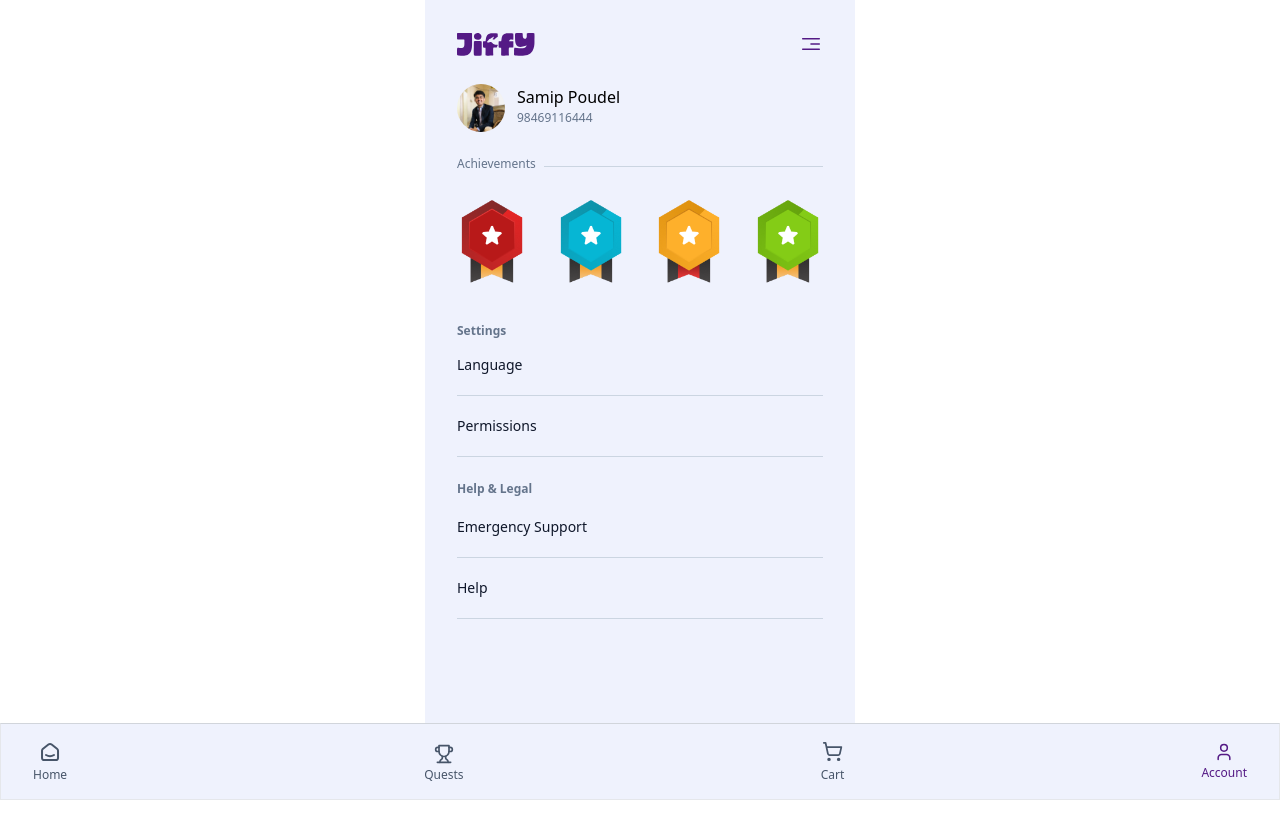
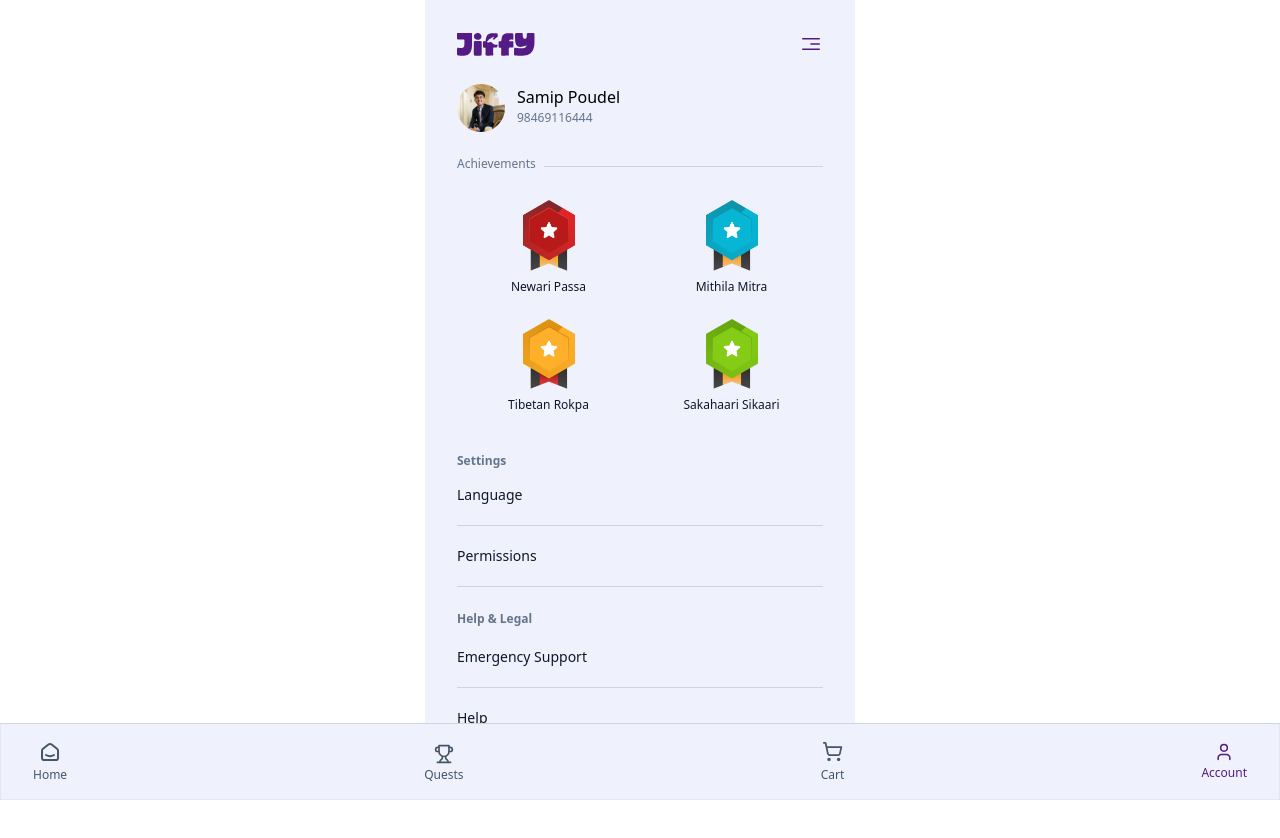
Before and after one commit to Niraj436/jiffy, a Next.js app in the folder frontend/: page /profile in a window 1280 px wide. Shown: the top 838 px of the page. Before the commit the page ends 800 px from the top, so only its background shows below. Built offline with nearby package versions, Linux system fonts and the light colour scheme.

Commit message:
feat: fix seeder and update profile page

```diff
--- a/frontend/src/app/layout.js
+++ b/frontend/src/app/layout.js
@@ -1,7 +1,7 @@
 import './globals.css';
 import { Inter } from 'next/font/google';
 
-const inter = Inter({ subsets: ['latin'] });
+const inter = Inter({ subsets: ['latin'], weights: [400, 500, 600, 700, 900] });
 
 export const metadata = {
   title: 'Jiffy - Food Delivery Service',
--- a/frontend/src/app/profile/page.jsx
+++ b/frontend/src/app/profile/page.jsx
@@ -5,14 +5,14 @@ import React from 'react';
 
 const Profile = () => {
   let bagdes = [
-    '/images/newari_pasa.png',
-    '/images/mithila_mitra.png',
-    '/images/tibetan_rokpa.png',
-    '/images/sakahaari_sikaari.png',
+    { name: 'Newari Passa', image: '/images/newari_pasa.png' },
+    { name: 'Mithila Mitra', image: '/images/mithila_mitra.png' },
+    { name: 'Tibetan Rokpa', image: '/images/tibetan_rokpa.png' },
+    { name: 'Sakahaari Sikaari', image: '/images/sakahaari_sikaari.png' },
   ];
   return (
     <>
-      <div className='bg-background max-w-[430px] mx-auto min-h-[calc(100vh-77px)]'>
+      <div className='bg-background max-w-[430px] mx-auto min-h-[calc(100vh)]'>
         <Container>
           <Header />
           <div className='mt-4 flex items-center gap-x-3 py-3'>
@@ -36,9 +36,17 @@ const Profile = () => {
             </h1>
             <div className='w-full bg-slate-300 h-[1px]'></div>
           </div>
-          <div className='flex items-center justify-between py-3'>
+          <div className='grid grid-cols-2 gap-y-6 py-3'>
             {bagdes.map((badge, index) => (
-              <img key={index} src={badge} alt='badge' className='w-[70px]' />
+              <div
+                className='flex flex-col items-center justify-center'
+                key={index}
+              >
+                <img src={badge.image} alt='badge' className='w-[60px]' />
+                <p className='text-xs font-medium text-slate-900 mt-2'>
+                  {badge.name}
+                </p>
+              </div>
             ))}
           </div>
           <div className='flex flex-col justify-center gap-y-3 py-3'>
--- a/frontend/src/app/quests/[questId]/page.jsx
+++ b/frontend/src/app/quests/[questId]/page.jsx
@@ -13,26 +13,12 @@ import { Skeleton } from '@/components/Explore';
 import { Spinner } from '@/app/cart/page';
 
 const QuestDetail = () => {
-  const items = [
-    {
-      name: 'Khuwa Yomari',
-      location: 'Newa Lahana, Kritipur',
-      image: '',
-      completed: true,
-    },
-    {
-      name: 'Juju Dhau',
-      location: 'Madhikarmi Cafe, Bhaktapur',
-      image: '',
-      completed: false,
-    },
-    {
-      name: 'Samay Baji',
-      location: 'Madhikarmi Cafe, Bhaktapur',
-      image: '',
-      completed: false,
-    },
-  ];
+  const BADGES = {
+    'Newari Cuisine': 'Newari Passa',
+    'Mithila Cuisine': 'Mithila Mitra',
+    'Tibetan Cuisine': 'Tibetan Rokpa',
+    'Vegeterian Cuisine': 'Sakahaari Sikaari',
+  };
 
   const { questId } = useParams();
 
@@ -120,7 +106,9 @@ const QuestDetail = () => {
               {selectedQuest.foodChallenges.length} Challenges Completed
             </h1>
             <p className='text-secondary-content text-xs'>
-              You’re on track to earn your “Newari Pasa” badge, keep going.
+              You’re on track to earn your{' '}
+              <span className='font-medium'>{BADGES[selectedQuest.name]}</span>{' '}
+              badge, keep going.
             </p>
           </div>
         </div>
```
Also changed, not shown: 2 other files (tests, documents, lock files or other folders).
